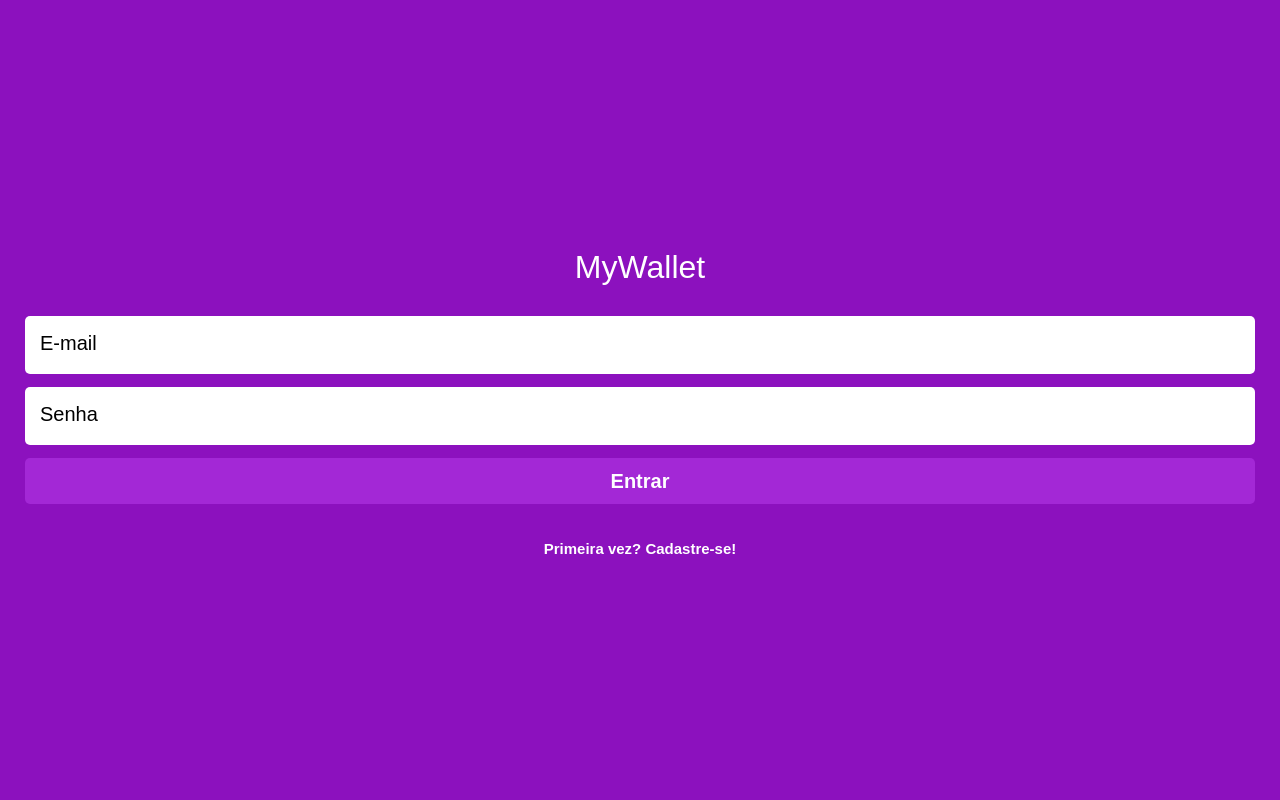
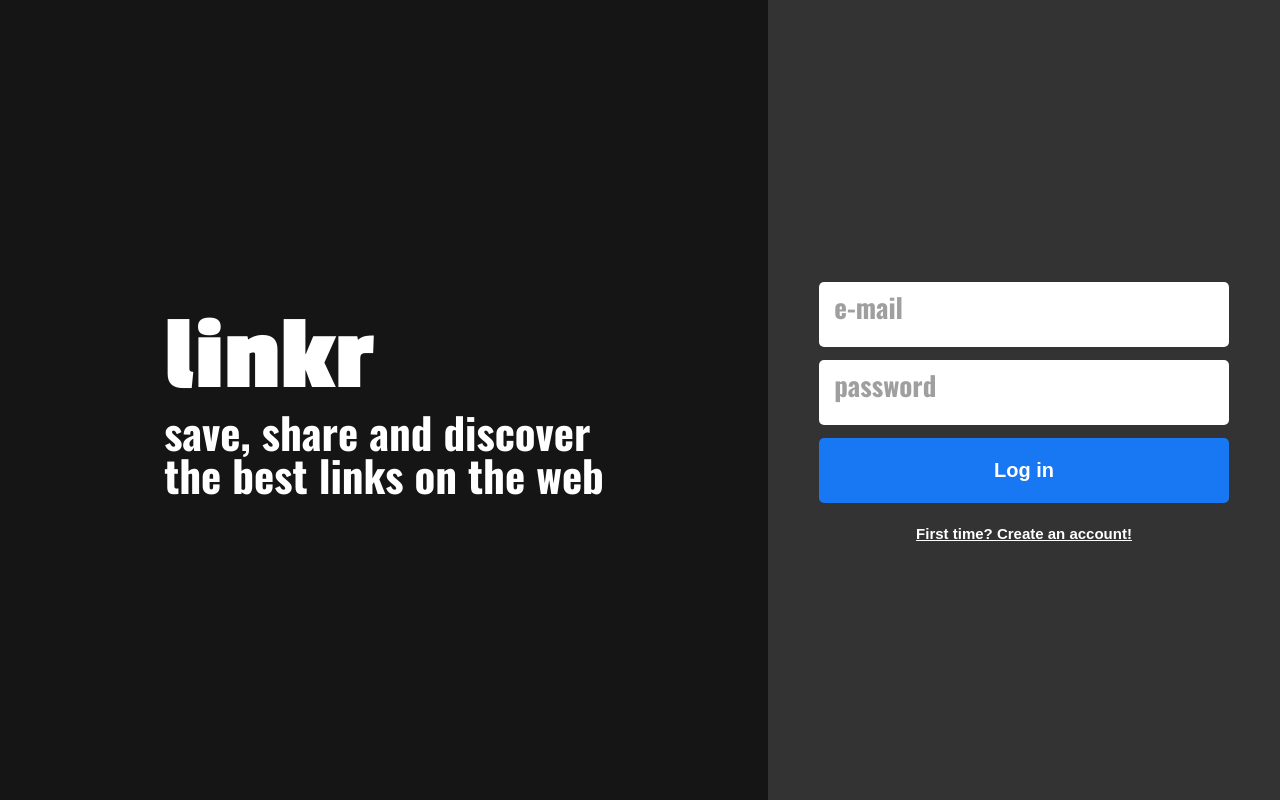
Before and after one commit to alinesm/linkr_front, a React (Create React App) app: page / in a window 1280 px wide. Built offline with nearby package versions, Linux system fonts and the light colour scheme.

Commit message:
Login implemented

```diff
--- /dev/null
+++ b/src/components/LinkrIntro.jsx
@@ -0,0 +1,41 @@
+import React from 'react';
+import styled from 'styled-components';
+import { ThreeDots } from 'react-loader-spinner';
+
+export default function LinkrIntro(){
+    return(
+        <React.Fragment>
+            <Intro>
+                <ContentDiv>
+                    <h1>linkr</h1>
+                    <p>save, share and discover</p>
+                    <p>the best links on the web</p>
+                </ContentDiv>
+            </Intro>
+        </React.Fragment>
+    )
+}
+
+const Intro = styled.div`
+    display:flex;
+    background-color:#151515;
+    width:60vw;
+    height:100vh;
+`;
+const ContentDiv = styled.div`
+    margin:auto;
+    h1{
+        font-family: 'Passion One',sans-serif;
+        font-size: 106px;
+        font-weight: 700;
+        text-align: left;
+        color:#FFFFFF;
+    }
+    p{
+        font-family: 'Oswald',sans-serif;
+        font-size: 43px;
+        font-weight: 700;
+        text-align: left;
+        color:#FFFFFF;
+    }
+`;
--- a/src/components/LoginForms.jsx
+++ b/src/components/LoginForms.jsx
@@ -1,4 +1,5 @@
 import React from "react";
+import { Link } from "react-router-dom";
 import styled from "styled-components";
 import { useNavigate } from 'react-router-dom';
 import axios from "axios";
@@ -29,6 +30,7 @@ export default function LoginForms() {
     }
 
     function doLogin(e) {
+        alert("oi")
         setSubmited(true)
         e.preventDefault();
         const postLogin = axios.post(`${process.env.REACT_APP_API_URL}sign-in`, {
@@ -40,6 +42,7 @@ export default function LoginForms() {
         postLogin.catch((error) => failedLogin(error))
     }
     return (
+        <RightSideDiv>
             <LoginFormDiv>
                 <form onSubmit={doLogin}>
                     <input
@@ -47,7 +50,7 @@ export default function LoginForms() {
                         name="email"
                         type="email"
                         required
-                    placeholder="E-mail"
+                        placeholder="e-mail"
                         onChange={handleForm}
                         value={form.email}
                     />
@@ -56,26 +59,43 @@ export default function LoginForms() {
                         name="password"
                         type="password"
                         required
-                    placeholder="Senha"
+                        placeholder="password"
                         onChange={handleForm}
                         value={form.password}
                     />
                     <button
                         disabled={false}
                         type="submit"
-                >{submited ? <Loading /> : "Entrar"}</button>
+                    >{submited ? <Loading /> : "Log in"}</button>
                 </form>
+                <StyledLink to="/sign-up">
+                    <p>
+                        First time? Create an account!
+                    </p>
+                </StyledLink>
             </LoginFormDiv>
+        </RightSideDiv>
     );
 }
 
+const RightSideDiv = styled.div`
+    display:flex;
+    flex-direction: column;
+    background-color: #333333;
+    width:40vw;
+    height:100vh;
+`;
+
 const LoginFormDiv = styled.div`
+    margin:auto;
+    width:80%;
     form{
         display:flex;
         flex-direction: column;
         margin-top:24px;
+        margin-bottom:22px;
         input{
-            height:58px;
+            height:65px;
             width:100%;
             border:none;
             border-radius:5px;
@@ -83,19 +103,19 @@ const LoginFormDiv = styled.div`
             padding:17px 15px 17px 15px;
             color:#000000;
             &::placeholder{
-                font-family: 'Raleway',sans-serif;
-                font-size: 20px;
-                font-weight: 400;
-                color:#000000;
+                font-family: 'Oswald';
+                font-size: 27px;
+                font-weight: 700;
+                color:#9F9F9F;
             }
         }
         button{
             cursor:pointer;
-            height: 46px;
+            height: 65px;
             width: 100%;
             border:none;
             border-radius: 5px;
-            background-color:#A328D6;
+            background-color:#1877F2;
             color:#FFFFFF;
             font-family: 'Raleway',sans-serif;
             font-size: 20px;
@@ -103,3 +123,15 @@ const LoginFormDiv = styled.div`
         }
     }
 `;
+
+const StyledLink = styled(Link)`
+    color:#ffffff;
+    width:100%;
+    text-decoration: underline;
+    font-family: 'Raleway',sans-serif;
+    font-size: 15px;
+    font-weight: 700;
+    line-height: 18px;
+    letter-spacing: 0em;
+    text-align: center;
+`;
--- a/src/pages/Login.jsx
+++ b/src/pages/Login.jsx
@@ -1,10 +1,10 @@
-import { Link } from "react-router-dom";
 import styled from 'styled-components';
 import TitleText from "../components/TitleText";
 import LoginForms from "../components/LoginForms";
+import LinkrIntro from "../components/LinkrIntro";
 
 export default function Login() {
-    return (
+    /*return (
         <LoginDiv>
             <TitleText />
             <LoginForms />
@@ -14,29 +14,18 @@ export default function Login() {
                 </p>
             </StyledLink>
         </LoginDiv>
-    );
+    );*/
+    return(
+        <LoginDiv>
+            <LinkrIntro/>
+            <LoginForms/>
+        </LoginDiv>
+    )
 }
 
 const LoginDiv = styled.div`
     display:flex;
-    flex-direction: column;
-    justify-content: center;
-    width:100%;
-    height:100%;
+    width:100vw;
+    height:100vh;
     min-height:100vh;
-    padding:0px 25px 0px 25px;
-    background-color:#8c11be;
 `;
-
-const StyledLink = styled(Link)`
-    color:#ffffff;
-    width:100%;
-    margin-top:36px;
-    text-decoration: none;
-    font-family: 'Raleway',sans-serif;
-    font-size: 15px;
-    font-weight: 700;
-    line-height: 18px;
-    letter-spacing: 0em;
-    text-align: center;
-`;
```
Lines whose indentation alone changed are shown as unchanged.
